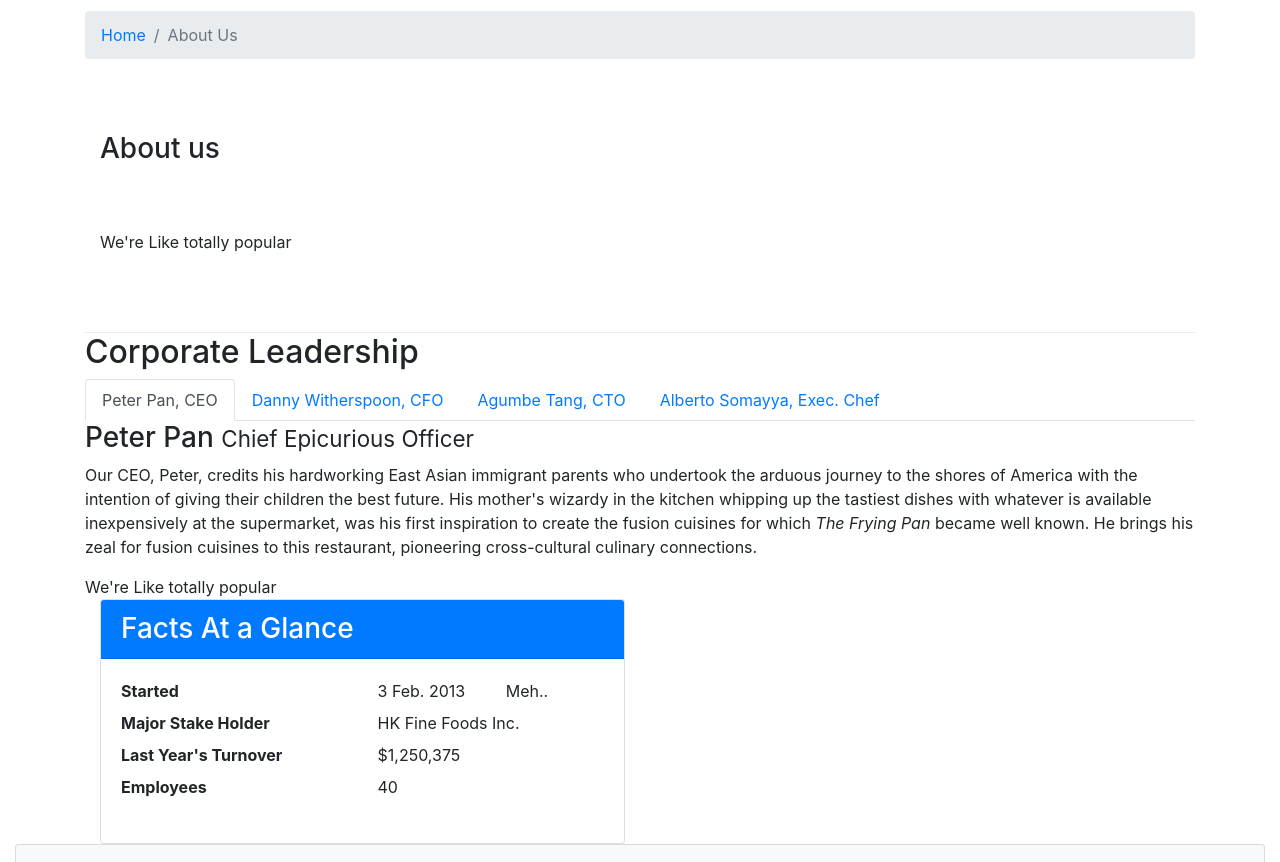
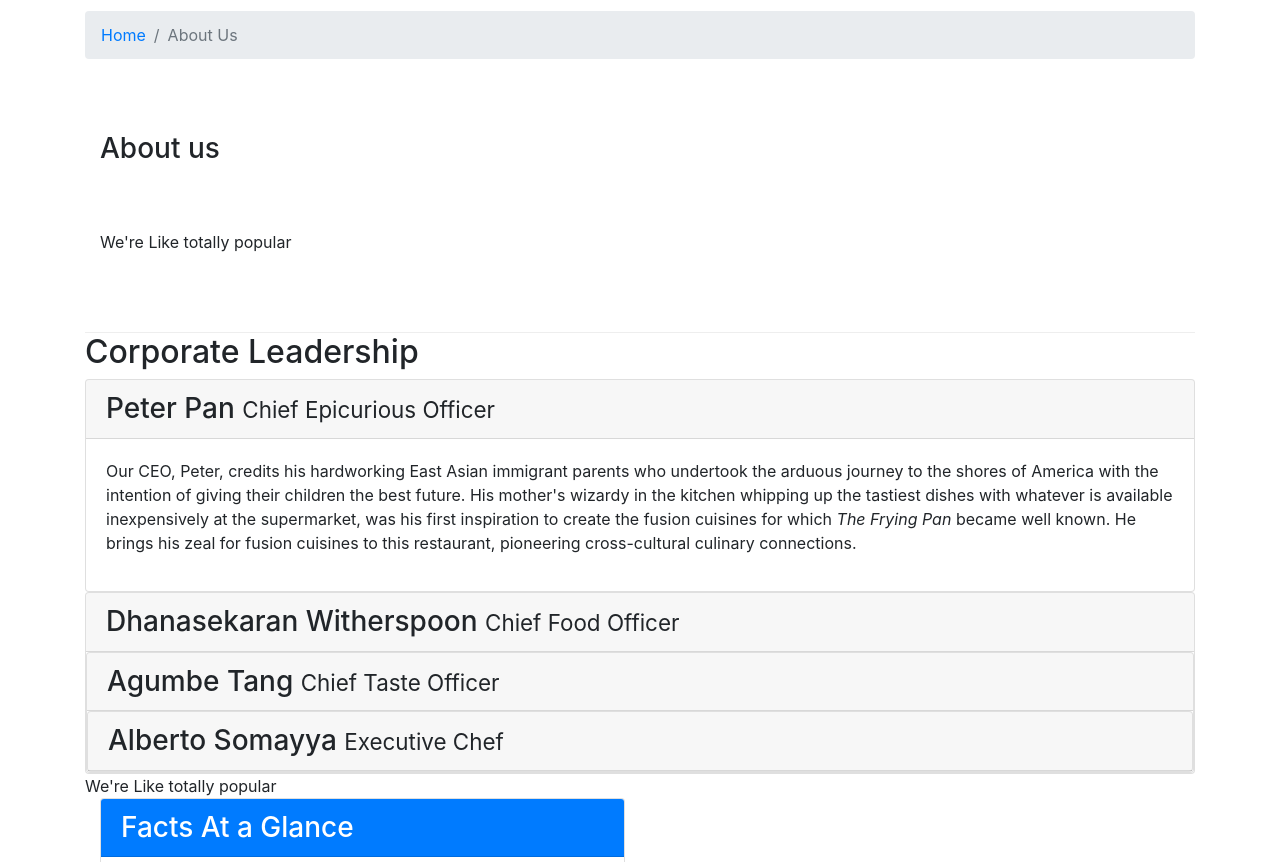
Before and after one commit to lhenkel/React2, a website: page aboutus.html in a window 1280 px wide. Shown: the part 67-929 px from the top of the page. Drawn offline with nearby package versions, Linux system fonts and the light colour scheme.

Commit message:
accordian

```diff
--- a/aboutus.html
+++ b/aboutus.html
@@ -63,53 +63,94 @@
                 We're Like totally popular
             </div>
         </div>
-        <div class = "row row_aboutus1">
-                <div class = "col-12 col-sm-12">
+        <div class="row row_aboutus1">
+            <div class="col-12 col-sm-12">
                 <h2>Corporate Leadership</h2>
 
-                    <ul class="nav nav-tabs">
-                        <li class="nav-item">
-                          <a class="nav-link active" href="#peter"role="tab" data-toggle="tab">
-                              Peter Pan, CEO
+                <div id='accordion'>
+                    <div class="card">
+                        <div class="card-header" role='tab' id='peterhead'>
+                            <h3 class='mb-0'>
+                                <a data-toggle='collapse' data-target='#peter'>Peter Pan
+                                    <small>
+                                        Chief Epicurious Officer
+                                    </small>
                                 </a>
-                        </li>
-                        <li class="nav-item">
-                          <a class="nav-link" href="#danny" role="tab" data-toggle="tab">
-                              Danny Witherspoon, CFO
-                          </a>
-                        </li>
-                        <li class="nav-item">
-                          <a class="nav-link" href="#agumbe" role="tab" data-toggle="tab">
-                              Agumbe Tang, CTO
-                          </a>
-                        </li>
-                        <li class="nav-item">
-                          <a class="nav-link" href="#alberto" role="tab" data-toggle="tab">
-                              Alberto Somayya, Exec. Chef
-                          </a>
-                        </li>
-                    </ul>
+                            </h3>
+                        </div>
+                        <div role="tabpanel" class="collapse show" id="peter" data-parent='#accordion'>
+                            <div class="card-body">
+                                <p class="d-none d-sm-block">Our CEO, Peter, credits his hardworking East Asian immigrant parents who undertook the arduous
+                                    journey to the shores of America with the intention of giving their children the best
+                                    future. His mother's wizardy in the kitchen whipping up the tastiest dishes with whatever
+                                    is available inexpensively at the supermarket, was his first inspiration to create the
+                                    fusion cuisines for which
+                                    <em>The Frying Pan</em> became well known. He brings his zeal for fusion cuisines to this
+                                    restaurant, pioneering cross-cultural culinary connections.</p>
 
 
-                 <div class="tab-content">
-
-                    <div role="tabpanel" class="tab-pane fade show active" id = "peter">
-                        <h3>Peter Pan <small>Chief Epicurious Officer</small></h3>
-                        <p class="d-none d-sm-block">Our CEO, Peter, credits his hardworking East Asian immigrant parents who undertook the arduous journey to the shores of America with the intention of giving their children the best future. His mother's wizardy in the kitchen whipping up the tastiest dishes with whatever is available inexpensively at the supermarket, was his first inspiration to create the fusion cuisines for which <em>The Frying Pan</em> became well known. He brings his zeal for fusion cuisines to this restaurant, pioneering cross-cultural culinary connections.</p>
+                            </div>
+                        </div>
 
                     </div>
-                    <div role="tabpanel" class="tab-pane fade " id = "danny">
-                        <h3>Dhanasekaran Witherspoon <small>Chief Food Officer</small></h3>
-                        <p class="d-none d-sm-block">Our CFO, Danny, as he is affectionately referred to by his colleagues, comes from a long established family tradition in farming and produce. His experiences growing up on a farm in the Australian outback gave him great appreciation for varieties of food sources. As he puts it in his own words, <em>Everything that runs, wins, and everything that stays, pays!</em></p>
+                    <div class="card">
+                        <div class="card-header" role='tab' id='dannyhead'>
+                            <h3 class='mb-0'>
+                                <a class="collapsed" data-toggle="collapse" data-target="#danny">
+                                    Dhanasekaran Witherspoon
+                                    <small>Chief Food Officer</small>
+                                </a>
+                            </h3>
+                            <div class="collapse" id="danny" data-parent="#accordion">
+                                <div class="card-body">
+                                    <p class="d-none d-sm-block">Our CFO, Danny, as he is affectionately referred to by his colleagues, comes from a long
+                                        established family tradition in farming and produce. His experiences growing up on
+                                        a farm in the Australian outback gave him great appreciation for varieties of food
+                                        sources. As he puts it in his own words,
+                                        <em>Everything that runs, wins, and everything that stays, pays!</em>
+                                    </p>
+                                </div>
+                            </div>
                         </div>
 
-                    <div role="tabpanel" class="tab-pane fade " id = "agumbe">
-                        <h3>Agumbe Tang <small>Chief Taste Officer</small></h3>
-                         <p class="d-none d-sm-block">Blessed with the most discerning gustatory sense, Agumbe, our CTO, personally ensures that every dish that we serve meets his exacting tastes. Our chefs dread the tongue lashing that ensues if their dish does not meet his exacting standards. He lives by his motto, <em>You click only if you survive my lick.</em></p>
+                        <div class="card">
+                            <div class="card-header" role='tab' id='agumbehead'>
+                                <h3 class='mb-0'>
+                                    <a class="collapsed" data-toggle="collapse" data-target="#agumbe">
+                                        Agumbe Tang
+                                        <small>Chief Taste Officer</small>
+                                    </a>
+                                </h3>
+                                <div class="collapse" id="agumbe" data-parent="#accordion">
+                                    <div class="card-body">
+                                        <p class="d-none d-sm-block">Blessed with the most discerning gustatory sense, Agumbe, our CTO, personally ensures
+                                            that every dish that we serve meets his exacting tastes. Our chefs dread the
+                                            tongue lashing that ensues if their dish does not meet his exacting standards.
+                                            He lives by his motto,
+                                            <em>You click only if you survive my lick.</em>
+
+                                        </p>
                                     </div>
-                    <div role="tabpanel" class="tab-pane fade " id = "alberto">
-                        <h3>Alberto Somayya <small>Executive Chef</small></h3>
-                        <p class="d-none d-sm-block">Award winning three-star Michelin chef with wide International experience having worked closely with whos-who in the culinary world, he specializes in creating mouthwatering Indo-Italian fusion experiences. He says, <em>Put together the cuisines from the two craziest cultures, and you get a winning hit! Amma Mia!</em></p>
+                                </div>
+                            </div>
+                            <div class="card">
+                                <div class="card-header" role='tab' id='albertohead'>
+                                    <h3 class='mb-0'>
+                                        <a class="collapsed" data-toggle="collapse" data-target="#alberto">
+                                            Alberto Somayya
+                                            <small>Executive Chef</small>
+                                        </a>
+                                    </h3>
+                                    <div class="collapse" id="alberto" data-parent="#accordion">
+                                        <div class="card-body">
+                                            <p class="d-none d-sm-block">Award winning three-star Michelin chef with wide International experience having
+                                                worked closely with whos-who in the culinary world, he specializes in creating
+                                                mouthwatering Indo-Italian fusion experiences. He says,
+                                                <em>Put together the cuisines from the two craziest cultures, and you get a winning
+                                                    hit! Amma Mia!</em>
+                                            </p>
+                                        </div>
+                                    </div>
                                 </div>
                             </div>
                         </div>
```
Lines whose indentation alone changed are shown as unchanged.
